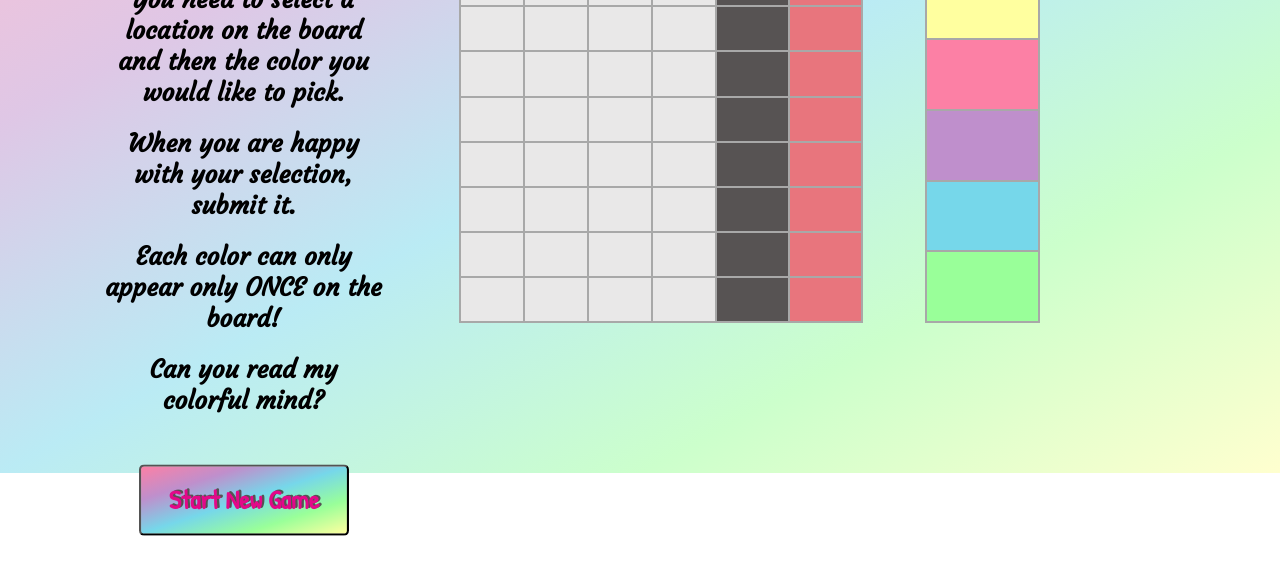
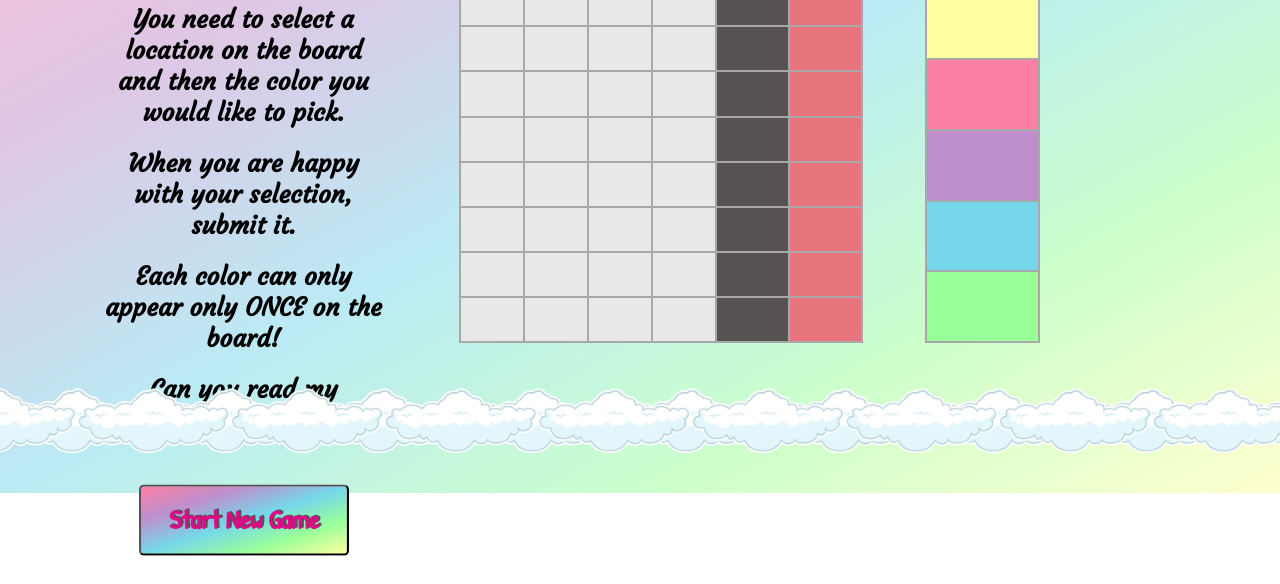
Before and after one commit to Gally999/RainbowUniverseUnicornMasterMind, a plain HTML site: page index.html in a window 1280 px wide. Shown: the part 477-1061 px from the top of the page. Drawn offline with nearby package versions, Linux system fonts and the light colour scheme.

Commit message:
clouds add, bug fix

```diff
--- a/css/style.css
+++ b/css/style.css
@@ -33,6 +33,16 @@ header {
   background-image: linear-gradient(to right, #fc80a5, #bf8fcc, #76d7ea, #99ff99, #ffff9f, #fc80a5);
 }
 
+.clouds {
+  width: 100%;
+  height: 100px;
+  background-image: url("../img/cloud_repeat.png");
+  background-size: 12%;
+  background-repeat: repeat-x;
+  position: absolute;
+  top: 210px;
+}
+
 .hello {
   width: 310px;
   height: 250px;
@@ -40,12 +50,14 @@ header {
   background-size: 80%;
   background-repeat: no-repeat;
   margin-right: -300px;
+  z-index: 1;
 }
 
 main {
   display: flex;
   justify-content: space-evenly;
   background-image: linear-gradient(to bottom right, #fc80a580, #bf8fcc80, #76d7ea80, #99ff9980, #ffff9f80);
+  margin-top: 20px;
 }
 
 .info, .board, .choices {
@@ -320,3 +332,13 @@ th, td {
     transform: scale(0.9);
   }
 }
+
+footer .clouds {
+  width: 100%;
+  height: 100px;
+  background-image: url("../img/cloud_repeat.png");
+  background-size: 12%;
+  background-repeat: repeat-x;
+  position: fixed;
+  top: 865px;
+}
--- a/index.html
+++ b/index.html
@@ -18,6 +18,7 @@
       <div class="hello"></div>
       <h1>Rainbow Universe Unicorn MasterMind</h1>
     </header>
+    <div class="clouds"></div>
 <main>
     <section class="info">
       <h2>Welcome to the Rainbow Universe MasterMind</h2>
@@ -173,6 +174,10 @@
     <div class="good-luck"></div>
   </section>
 
+  <footer>
+    <div class="clouds"></div>
+  </footer>
+
     <script
     src="https://code.jquery.com/jquery-3.3.1.min.js"
     integrity="sha256-FgpCb/KJQlLNfOu91ta32o/NMZxltwRo8QtmkMRdAu8="
--- a/js/script.js
+++ b/js/script.js
@@ -6,7 +6,6 @@ var player = {
   choices: [],
   hasWon: false,
   hasLost: false,
-  duplicate: false,
 };
 
 var master = {
@@ -59,6 +58,7 @@ submitBtn.click(function() {
       incrementTries();
       refreshVars()
       activateNTry();
+      player.coordinates = "";
       activateBreathing();
     }
 });
@@ -349,7 +349,6 @@ function hasLost() {
       if (duplicates.length < 4) {
           $(".duplicate").addClass("showing");
       }
-      console.log("duplicate : " + player.duplicate);
     }
   }
 
```
Also changed, not shown: img/cloud_repeat.png (added), img/cloud_solo.png (added).
